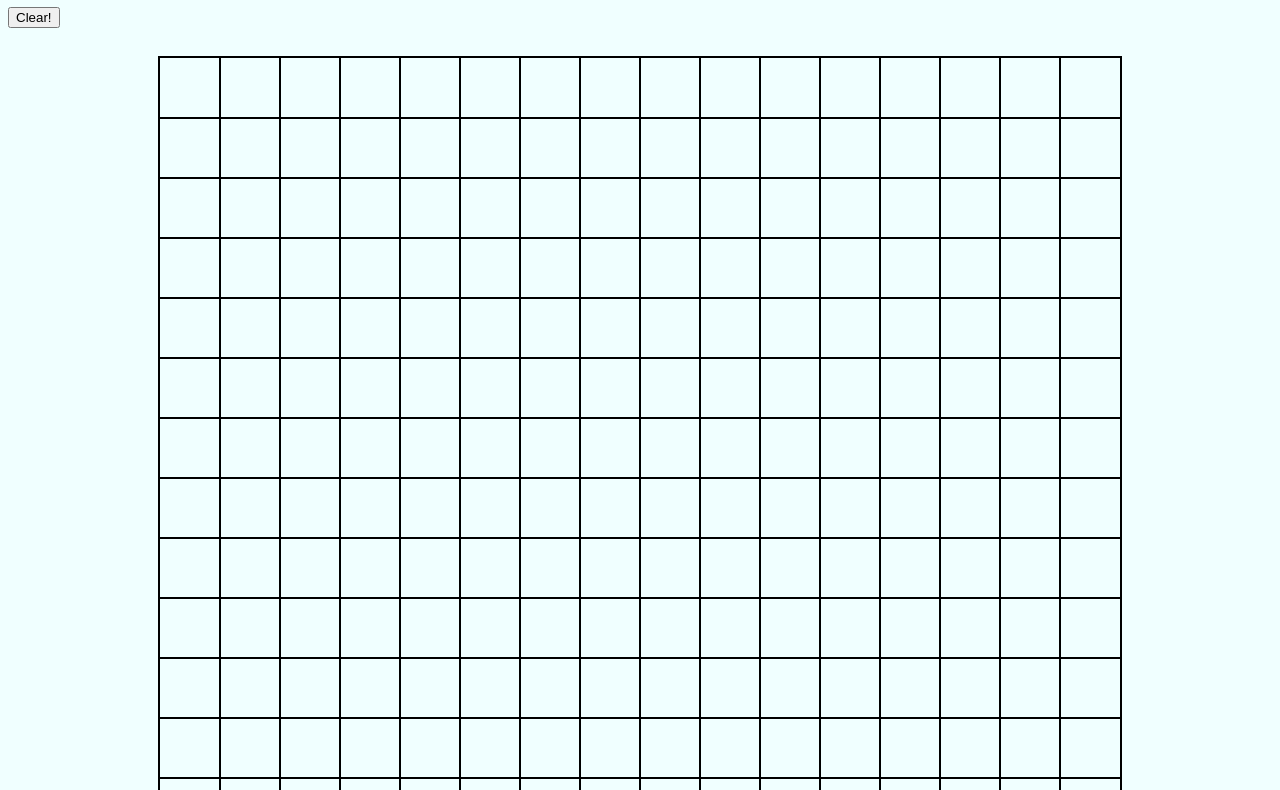
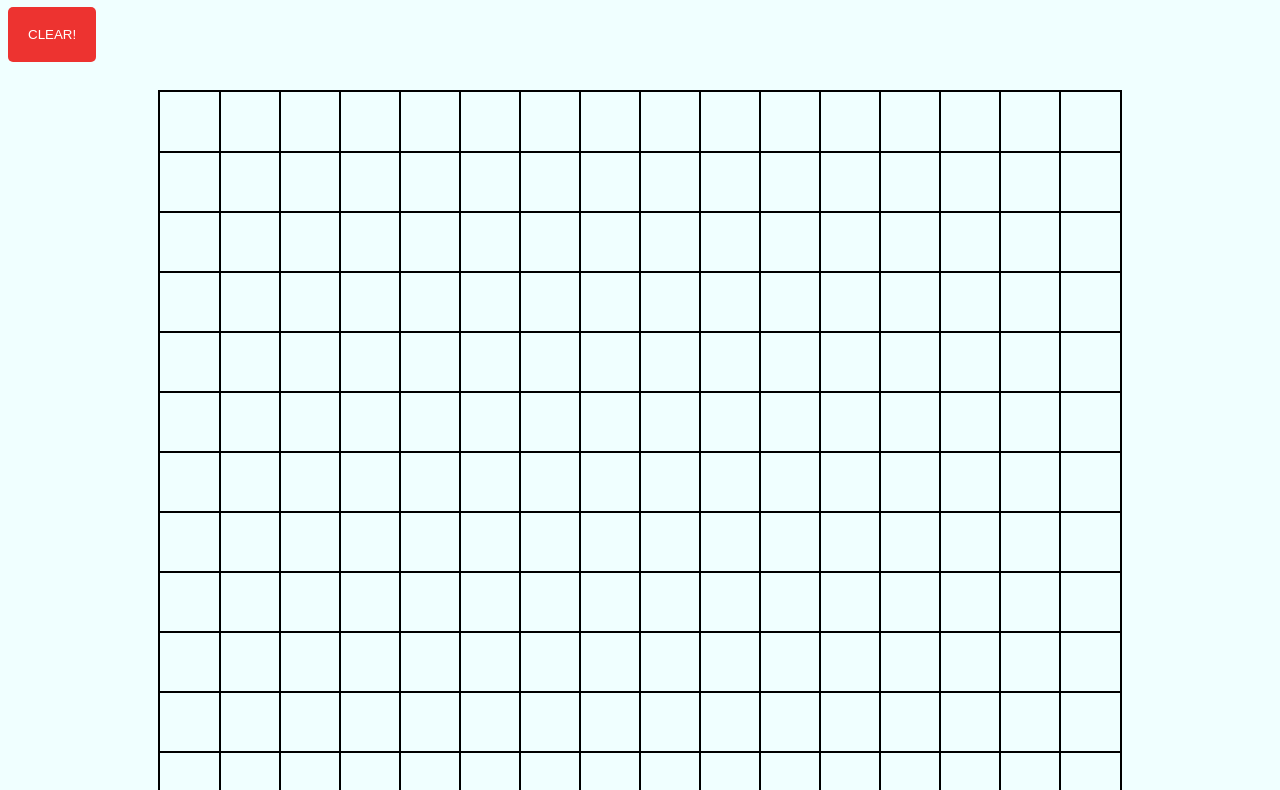
Before and after one commit to GilbertRoss/etch-a-sketch, a plain HTML site: page index.html in a window 1280 px wide. Shown: the part 73-863 px from the top of the page. Drawn offline with nearby package versions, Linux system fonts and the light colour scheme.

Commit message:
updating button style

```diff
--- a/style.css
+++ b/style.css
@@ -3,6 +3,26 @@ body{
 }
 h1{
     font-family: Arial, Helvetica, sans-serif;
+    text-align: center;
+}
+
+#btn{
+    color: #fff !important;
+    text-transform: uppercase;
+    background: #ed3330;
+    padding: 20px;
+    border-radius: 5px;
+    display: inline-block;
+    border: none;
+}
+
+#btn:hover{
+    background: #434343;
+    letter-spacing: 1px;
+    -webkit-box-shadow: 0px 5px 40px -10px rgba(0,0,0,0.57);
+    -moz-box-shadow: 0px 5px 40px -10px rgba(0,0,0,0.57);
+    box-shadow: 5px 40px -10px rgba(0,0,0,0.57);
+    transition: all 0.4s ease 0s;
 }
 
 .container {
```
